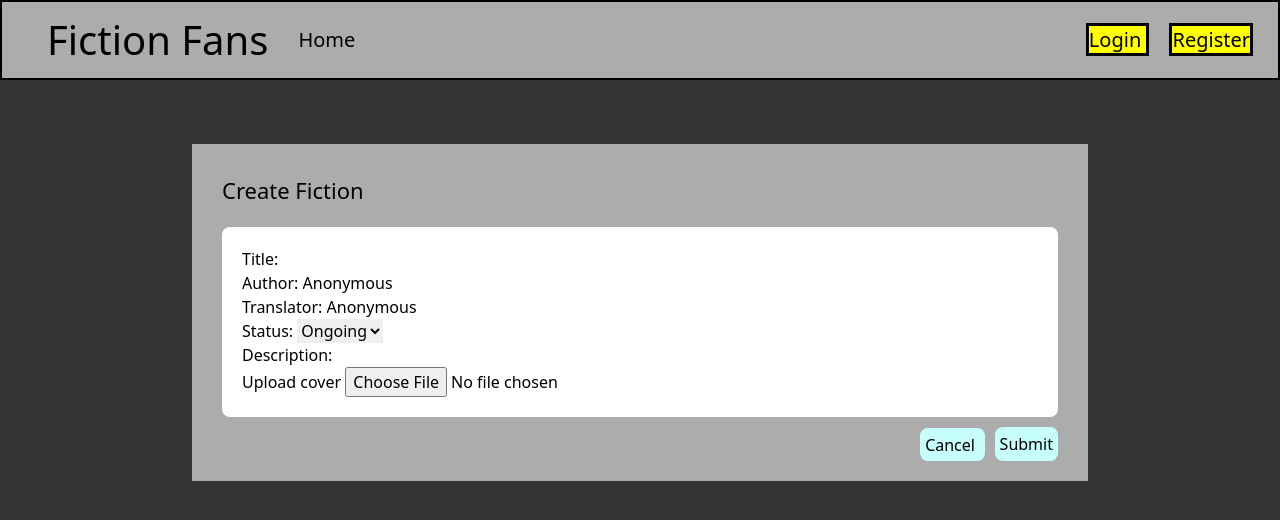
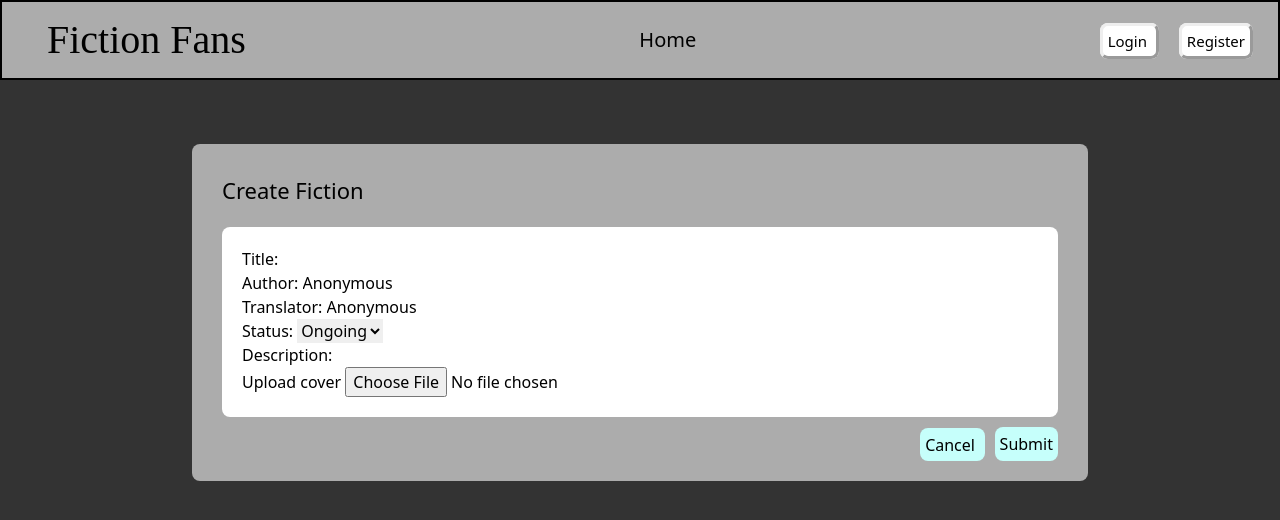
Before and after one commit to chinapat317/Fiction-Fans, a Django app: page /fiction/createfic/ in a window 1280 px wide. Shown: the top 520 px of the page. Run offline with Django 4.2, Linux system fonts and the light colour scheme; some libraries are stand-ins or nearby versions.

Commit message:
Improve template

```diff
--- a/fiction_fans/templates/base.html
+++ b/fiction_fans/templates/base.html
@@ -9,6 +9,69 @@
         <script src="https://cdn.tailwindcss.com"></script>
         {{ form.media }}
         <link rel="stylesheet" type='text/css' href="{% static 'css/stylesheet.css' %}">
+        <style>
+            body {
+                background-color: rgba(0, 0, 0, 0.8);
+                margin: 0;
+            }
+
+            nav {
+                background: #acacac;
+                border: 2px solid black;
+                align-items: center;
+                display: flex;
+                padding: 15px;
+                height: 80px;
+                margin: 0px;
+            }
+
+            .logo {
+                font-family: Marker Felt;
+                font-size: 40px;
+                margin: 30px;
+                margin-right: auto;
+            }
+
+            .logo a {
+                color: black;
+                text-decoration: none;
+            }
+
+            .home {
+                font-size: 20px;
+                margin-right: auto;
+            }
+
+            .home a {
+                color: black;
+                text-decoration: none;
+            }
+
+            .auth a {
+                background-color: rgb(255, 255, 255);
+                text-decoration: none;
+                border-style: outset;
+                border-radius: 8px;
+                font-size: 15px;
+                padding: 5px;
+                margin: 10px;
+                color: black;
+            }
+
+            .flex-container {
+                display: flex;
+                flex-wrap: nowrap;
+                justify-content: right;
+            }
+
+            #content{
+                background: #acacac;
+                border-radius: 8px;
+                overflow: auto;
+                margin: 5% 15%;
+                padding: 20px;
+            }
+        </style>
     </head>
     <nav>
         <div class="logo">
```
